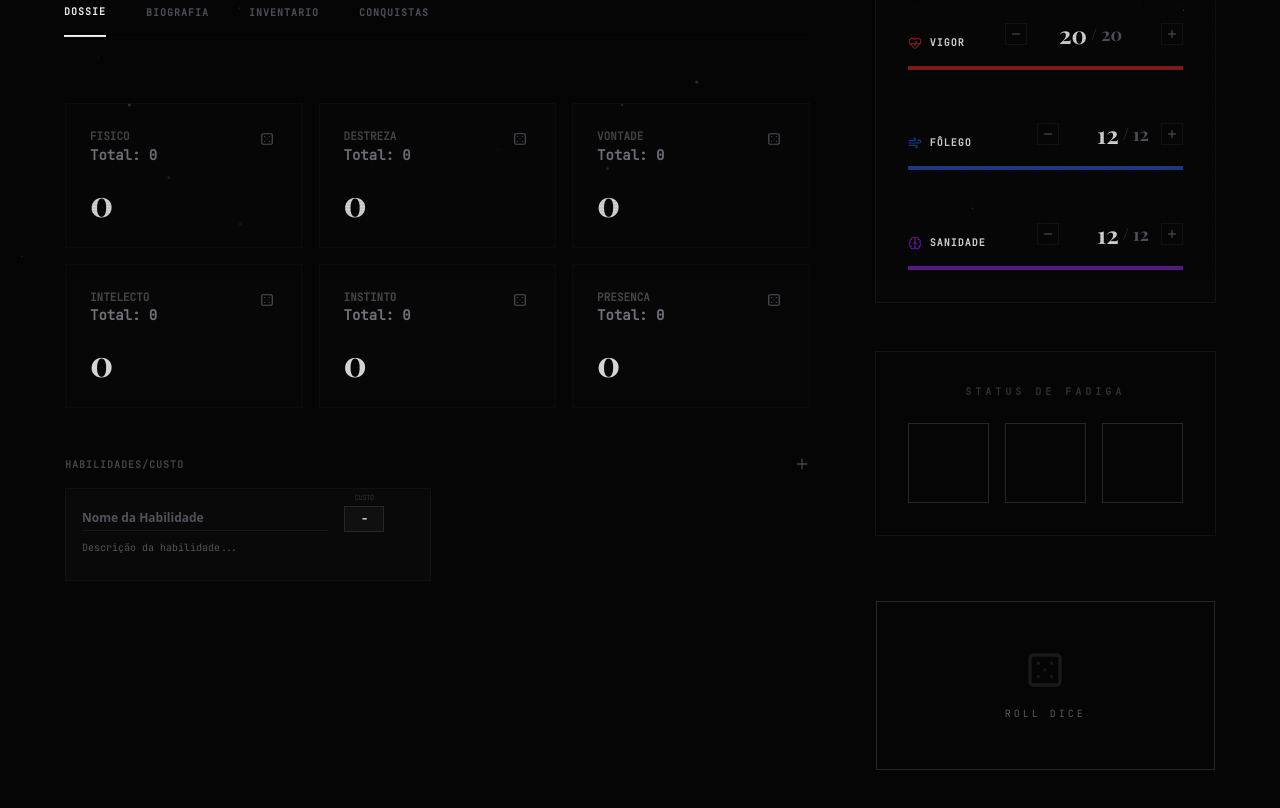
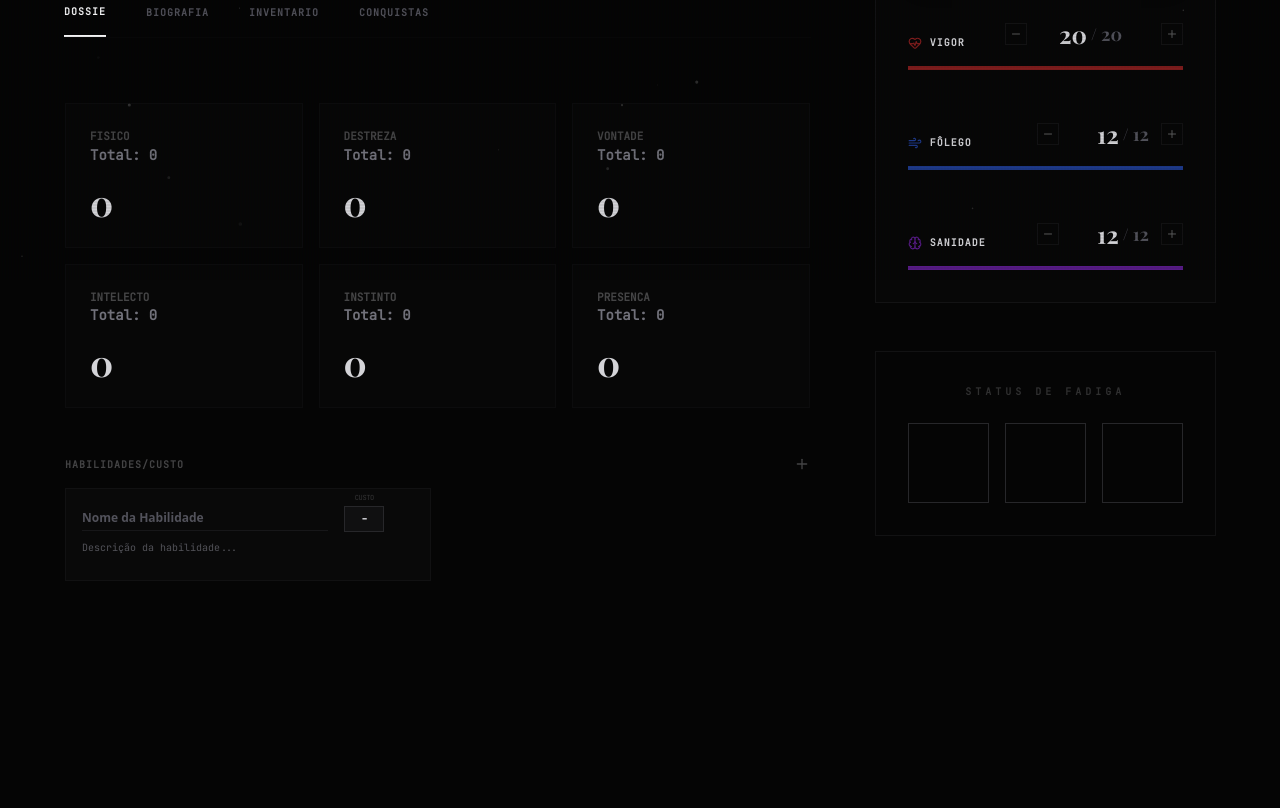
Before and after one commit to yuridevv/deadlock-sheet-vanguard, a React (Vite) app: page / in a window 1280 px wide. Shown: the part 520-1328 px from the top of the page. After the commit the page ends 1150 px from the top, so only its background shows below. Built offline with nearby package versions, Linux system fonts and the light colour scheme.

Commit message:
removed roll dice feature

```diff
--- a/src/App.jsx
+++ b/src/App.jsx
@@ -20,7 +20,6 @@ import InventoryTab from './components/sheet/InventoryTab';
 import AchievementsTab from './components/sheet/AchievementsTab';
 import StatusBar from './components/sidebar/StatusBar';
 import FatigueStatus from './components/sidebar/FatigueStatus';
-import DiceRoller from './components/sidebar/DiceRoller';
 import CombatStats from './components/sidebar/CombatStats';
 import Notepad from './components/notepad/Notepad';
 
@@ -40,7 +39,7 @@ export default function VanguardDossierV7() {
   const {
     nome, persona, background, nivel, idade, arquetipo, bio, aparencia, lacos,
     imagem, vigor, vigorMax, folego, sanidade, fadiga, attrs, inventario, habilidades,
-    achievements, activeTab, darkMode, effectsEnabled, resultado, rollDetails, isDead, showContent,
+    achievements, activeTab, darkMode, effectsEnabled, isDead, showContent,
     notification, draggedItemIndex, notes, isNotepadOpen
   } = state;
 
@@ -48,49 +47,9 @@ export default function VanguardDossierV7() {
     setNome, setPersona, setBackground, setNivel, setIdade, setArquetipo, setBio,
     setAparencia, setLacos, setImagem, setVigor, setVigorMax, setFolego, setSanidade,
     setFadiga, setAttrs, setInventario, setHabilidades, setAchievements, setActiveTab, setDarkMode,
-    setEffectsEnabled, setResultado, setRollDetails, setIsDead, setNotification,
+    setEffectsEnabled, setIsDead, setNotification,
     setDraggedItemIndex, setNotes, setIsNotepadOpen
   } = state;
-
-  // --- Achievement Unlocking Logic ---
-  useEffect(() => {
-    if (resultado === null) return;
-
-    let unlockedAchievementName = null;
-
-    // Find the first achievement that can be unlocked
-    for (const [name, ach] of Object.entries(achievements)) {
-      if (!ach.unlocked && ach.trigger === 'roll') {
-        let conditionMet = false;
-        if (ach.condition.gte !== undefined && resultado >= ach.condition.gte) {
-          conditionMet = true;
-        }
-        if (ach.condition.lte !== undefined && resultado <= ach.condition.lte) {
-          if (ach.condition.attr) {
-            if (rollDetails.source === ach.condition.attr) {
-              conditionMet = true;
-            }
-          } else {
-            conditionMet = true;
-          }
-        }
-
-        if (conditionMet) {
-          unlockedAchievementName = name;
-          break; // Stop after finding one to show one notification at a time
-        }
-      }
-    }
-
-    if (unlockedAchievementName) {
-      setAchievements(prev => ({
-        ...prev,
-        [unlockedAchievementName]: { ...prev[unlockedAchievementName], unlocked: true }
-      }));
-      setNotification(unlockedAchievementName);
-    }
-  }, [resultado, rollDetails, achievements, setAchievements, setNotification]);
-
 
   const penalidade = Number(fadiga);
   const isCritical = fadiga === 3;
@@ -119,18 +78,6 @@ export default function VanguardDossierV7() {
     if (val === '') { setter(''); return; }
     const num = parseInt(val, 10);
     if (!isNaN(num)) setter(num);
-  };
-
-  const rolarAtributo = (attrName, valorAtributo) => {
-    const dado = Math.floor(Math.random() * 12) + 1;
-    const mod = Number(valorAtributo) - penalidade;
-    setResultado(dado + mod);
-    setRollDetails({ source: attrName, mod: mod });
-  };
-
-  const rolarDado = () => {
-    setResultado(Math.floor(Math.random() * 12) + 1);
-    setRollDetails({ source: 'D12 Puro', mod: 0 });
   };
 
   const exportarFicha = () => {
@@ -308,7 +255,7 @@ export default function VanguardDossierV7() {
                         exit={{ opacity: 0, x: 10 }}
                         transition={{ duration: 0.2 }}
                       >
-                        {activeTab === 'dossie' && <DossierTab attrs={attrs} setAttrs={setAttrs} penalidade={penalidade} rolarAtributo={rolarAtributo} habilidades={habilidades} setHabilidades={setHabilidades} />}
+                        {activeTab === 'dossie' && <DossierTab attrs={attrs} setAttrs={setAttrs} penalidade={penalidade} habilidades={habilidades} setHabilidades={setHabilidades} />}
                         {activeTab === 'biografia' && <BiographyTab bio={bio} setBio={setBio} aparencia={aparencia} setAparencia={setAparencia} lacos={lacos} setLacos={setLacos} />}
                         {activeTab === 'inventario' && <InventoryTab inventario={inventario} setInventario={setInventario} draggedItemIndex={draggedItemIndex} handleDragStart={handleDragStart} handleDragOver={handleDragOver} handleDragEnd={handleDragEnd} />}
                         {activeTab === 'conquistas' && <AchievementsTab achievements={achievements} setAchievements={setAchievements} />}
@@ -384,9 +331,6 @@ export default function VanguardDossierV7() {
 
                   <FatigueStatus fadiga={fadiga} setFadiga={setFadiga} isCritical={isCritical} effectsEnabled={effectsEnabled} onFadigaClick={handleFadigaClick} />
 
-                  <div className={`transition-all duration-500 border border-transparent p-4 -m-4 rounded-none ${sectionCriticalStyles}`}>
-                    <DiceRoller resultado={resultado} rollDetails={rollDetails} onRoll={rolarDado} />
-                  </div>
                 </aside>
               </div>
             </div>
--- a/src/components/icons.js
+++ b/src/components/icons.js
@@ -1,5 +1,5 @@
 export {
-  Shield, Dice5, Sun, Moon, HeartPulse, ScrollText, Skull,
+  Shield, Sun, Moon, HeartPulse, ScrollText, Skull,
   Trash2, Crosshair, Download, Upload, Plus, Minus,
   Brain, Users, Eye, Camera, Star, Wind, ImageIcon, Sword, Zap, ZapOff,
   GripVertical, NotebookPen, ZoomIn, ZoomOut, RefreshCcw, BookText, Columns
--- a/src/components/sheet/DossierTab.jsx
+++ b/src/components/sheet/DossierTab.jsx
@@ -1,11 +1,10 @@
 import React from 'react';
-import { Dice5, Plus, Trash2 } from '../icons';
+import { Plus, Trash2 } from '../icons';
 
 const DossierTab = ({
   attrs,
   setAttrs,
   penalidade,
-  rolarAtributo,
   habilidades,
   setHabilidades,
 }) => {
@@ -20,7 +19,6 @@ const DossierTab = ({
                 <span className="text-[14px] font-mono font-bold text-zinc-500">Total: {Number(attrs[attr]) - penalidade}</span>
               </div>
               <div className="flex gap-2">
-                 <button onClick={() => rolarAtributo(attr, attrs[attr])} className="p-1 text-zinc-600 hover:text-white transition-colors"><Dice5 size={14}/></button>
                  {penalidade > 0 && <span className="text-[10px] font-black text-red-900 animate-pulse">-{penalidade}</span>}
               </div>
             </div>
--- a/src/components/sidebar/DiceRoller.jsx
+++ /dev/null
@@ -1,30 +0,0 @@
-import React from 'react';
-import AnimatedNumber from '../core/AnimatedNumber';
-import { Dice5 } from '../icons';
-
-const DiceRoller = ({ resultado, rollDetails, onRoll }) => {
-  return (
-    <div
-      onClick={onRoll}
-      className="p-12 border border-zinc-800 flex flex-col items-center justify-center gap-4 hover:bg-zinc-100 hover:text-black transition-all duration-300 cursor-pointer group relative overflow-hidden"
-    >
-      <div className="absolute inset-0 bg-zinc-100 transform scale-y-0 group-hover:scale-y-100 transition-transform duration-300 origin-bottom z-0"></div>
-      <div className="relative z-10 flex flex-col items-center">
-        {resultado ? (
-          <div className="text-center animate-in zoom-in duration-300">
-            <p className="text-7xl font-serif"><AnimatedNumber value={resultado} /></p>
-            <p className="text-[10px] font-mono uppercase tracking-widest mt-2">Rolagem de {rollDetails.source}</p>
-            <p className="text-[9px] opacity-40 font-mono mt-1">MOD: {rollDetails.mod >= 0 ? '+' : ''}{rollDetails.mod}</p>
-          </div>
-        ) : (
-          <>
-            <Dice5 size={40} className="opacity-10 group-hover:rotate-180 transition-all duration-500 ease-out" />
-            <span className="text-[10px] font-mono uppercase tracking-[0.3em] opacity-40 mt-4 transition-all duration-500 group-hover:tracking-[0.5em] group-hover:opacity-100">Roll Dice</span>
-          </>
-        )}
-      </div>
-    </div>
-  );
-};
-
-export default DiceRoller;
--- a/src/data/achievements.js
+++ b/src/data/achievements.js
@@ -1,18 +1,10 @@
 export const achievementsList = [
-    { name: "Jogada Crítica", description: "Tire 14 ou mais em um teste.", icon: "🏆", trigger: "roll", condition: { gte: 14 } },
-    { name: "Desastre Brutal", description: "Tire 0 em um teste.", icon: "🥀", trigger: "roll", condition: { lte: 0} },
     { name: "Sobreviventes", description: "Sobreviva a um encontro com um Hollow.", icon: "🎖️", trigger: "manual" },
     { name: "Intocável", description: "Saia de um combate sem tomar dano.", icon: "🎖️", trigger: "manual" },
     { name: "Despertar", description: "Desperte para a umbra.", icon: "🎖️", trigger: "manual" },
     { name: "O Arauto Mais Forte", description: "Dê o maior dano do combate.", icon: "🎖️", trigger: "manual" },
     { name: "Leroy Jenkins", description: "Estrague tudo em uma cena furtiva.", icon: "🥀", trigger: "manual" },
     { name: "Xeque-Mate", description: "Seja burro e nos surpreenda.", icon: "♟️", trigger: "manual" },
-    { name: "É que eu sou burros", description: "Desastre em um teste de Intelecto.", icon: "🥀", trigger: "roll", condition: { lte: 1, attr: 'Intelecto' } },
-    { name: "Oooito gramas de proteína", description: "Desastre em um teste de Físico.", icon: "🥀", trigger: "roll", condition: { lte: 1, attr: 'Fisico' } },
-    { name: "Respondãos mes", description: "Desastre em um teste de Presença.", icon: "🥀", trigger: "roll", condition: { lte: 1, attr: 'Presenca' } },
-    { name: "Deus abençoe", description: "Desastre em um teste de Vontade.", icon: "🥀", trigger: "roll", condition: { lte: 1, attr: 'Vontade' } },
-    { name: "Recebems", description: "Desastre em um teste de Destreza.", icon: "🥀", trigger: "roll", condition: { lte: 1, attr: 'Destreza' } },
-    { name: "Hentai girl master", description: "Desastre em um teste de Instinto.", icon: "🥀", trigger: "roll", condition: { lte: 1, attr: 'Instinto' } },
     { name: "Capitão redbull", description: "Seja digno (entregue pelo próprio).", icon: "🎖️", trigger: "manual" },
     { name: "Final guy", description: "Sobreviva a DFD.", icon: "🎖️", trigger: "manual" },
     { name: "Abençoado", description: "Sobreviva o DEADLOCK sem tomar dano.", icon: "🎖️", trigger: "manual" },
--- a/src/hooks/useCharacterSheetState.js
+++ b/src/hooks/useCharacterSheetState.js
@@ -49,8 +49,6 @@ export const useCharacterSheetState = () => {
   const [activeTab, setActiveTab] = useState('dossie');
   const [darkMode, setDarkMode] = useState(initial.darkMode ?? true);
   const [effectsEnabled, setEffectsEnabled] = useState(initial.effectsEnabled ?? true);
-  const [resultado, setResultado] = useState(null);
-  const [rollDetails, setRollDetails] = useState({ source: 'D12', mod: 0 });
   const [isDead, setIsDead] = useState(false);
   const [showContent, setShowContent] = useState(false);
   const [notification, setNotification] = useState(null); // For achievement notifications
@@ -98,7 +96,7 @@ export const useCharacterSheetState = () => {
   const state = {
     nome, persona, background, nivel, idade, arquetipo, bio, aparencia, lacos,
     imagem, vigor, vigorMax, folego, sanidade, fadiga, attrs, inventario, habilidades,
-    achievements, activeTab, darkMode, effectsEnabled, resultado, rollDetails, isDead, showContent,
+    achievements, activeTab, darkMode, effectsEnabled, isDead, showContent,
     notification, draggedItemIndex, notes, isNotepadOpen,
   };
 
@@ -106,7 +104,7 @@ export const useCharacterSheetState = () => {
     setNome, setPersona, setBackground, setNivel, setIdade, setArquetipo, setBio,
     setAparencia, setLacos, setImagem, setVigor, setVigorMax, setFolego, setSanidade,
     setFadiga, setAttrs, setInventario, setHabilidades, setAchievements, setActiveTab, setDarkMode,
-    setEffectsEnabled, setResultado, setRollDetails, setIsDead, setShowContent,
+    setEffectsEnabled, setIsDead, setShowContent,
     setNotification, setDraggedItemIndex, setNotes, setIsNotepadOpen,
   };
 
```
